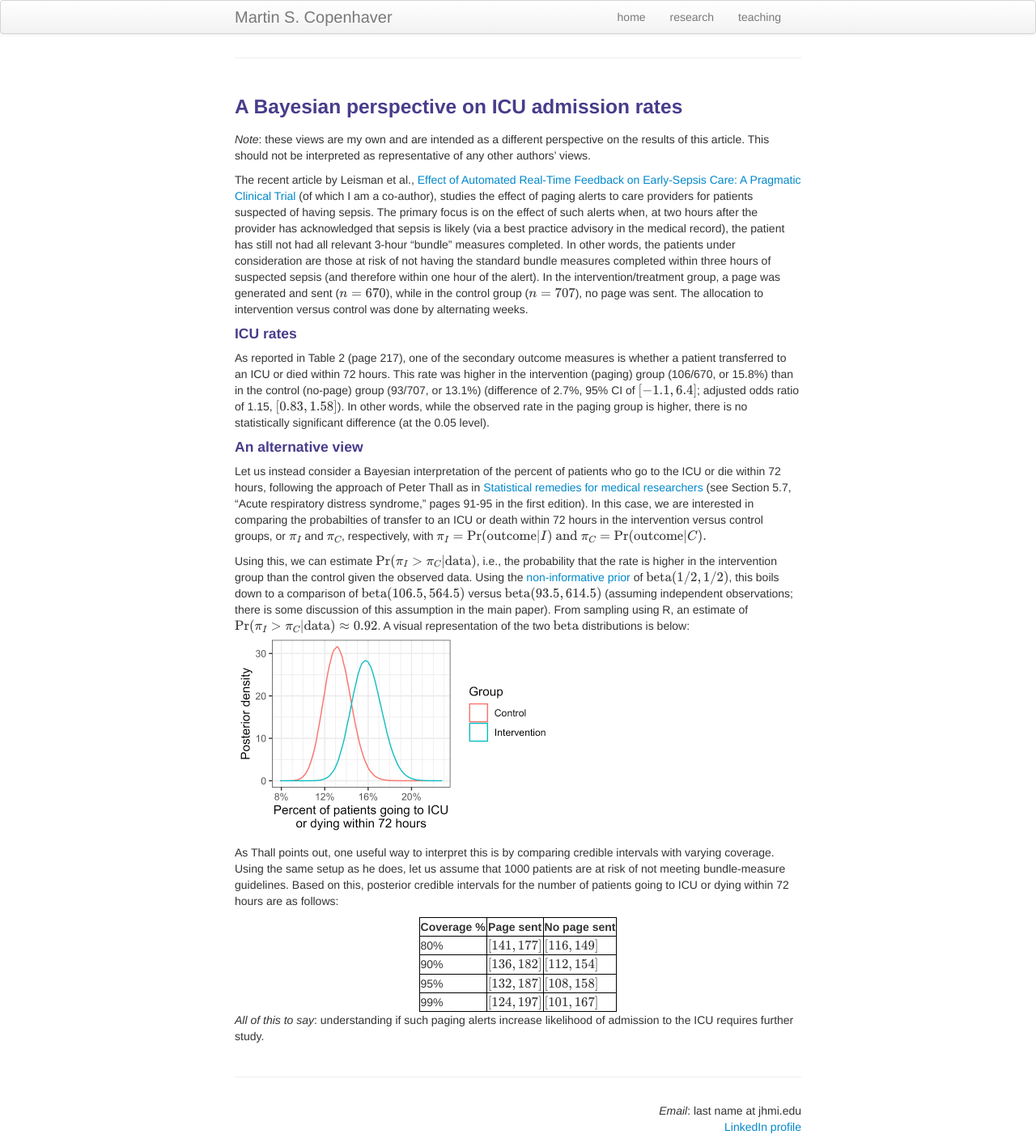
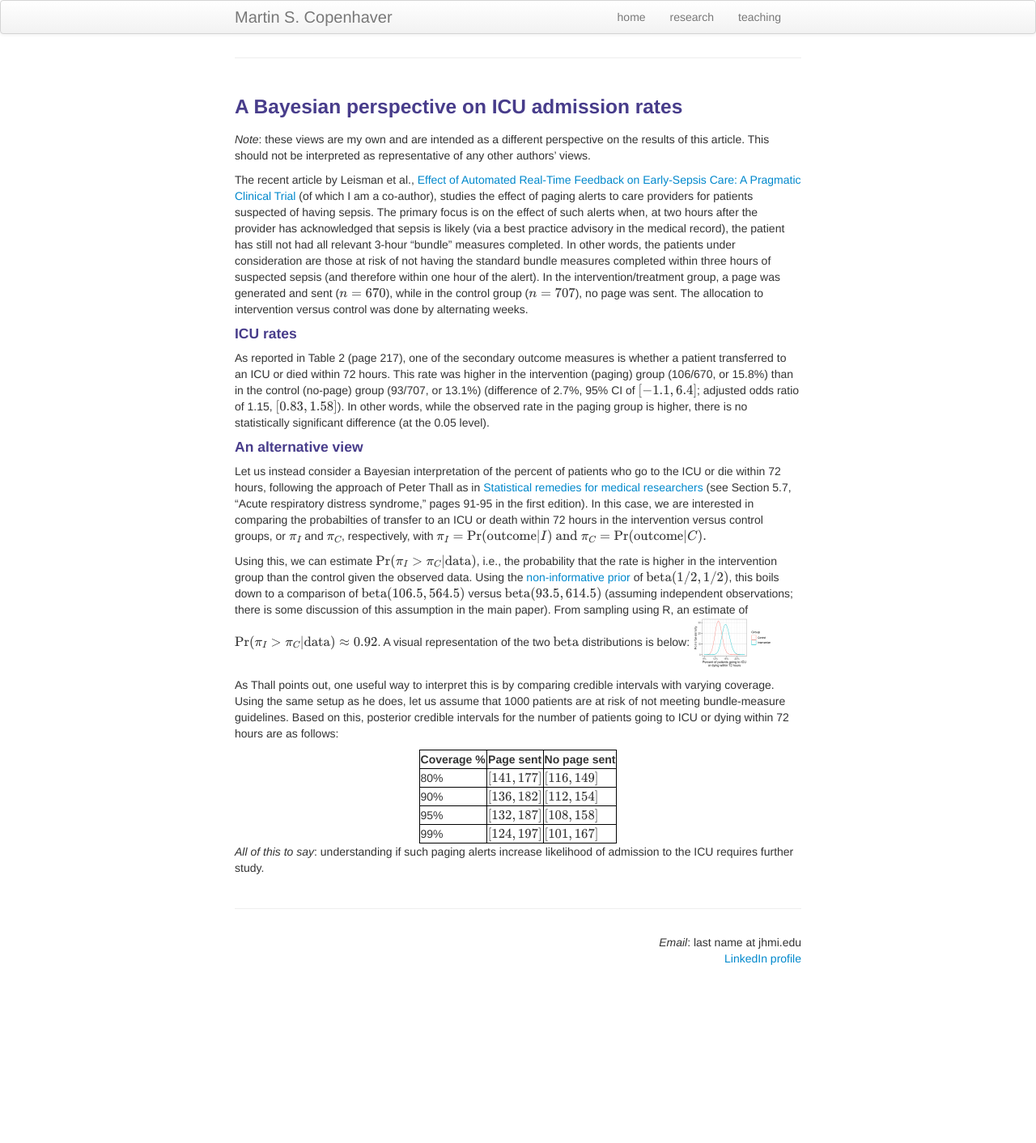
Before and after one commit to martincopenhaver/martincopenhaver.github.io, a Jekyll site: the page built from subpages/bayes-icu.md, in a window 1280 px wide. Shown: the whole page at 81% size. Built offline with Jekyll 4.4.1, drawn with Linux system fonts in a browser that asks for light colours; our own code applies the rules of GitHub Pages for plain Markdown files; formulas are drawn with MathJax 3; after the commit the page ends 1204 px from its top, so only the background shows below that.

Commit message:
Update bayes-icu.md

```diff
--- a/subpages/bayes-icu.md
+++ b/subpages/bayes-icu.md
@@ -18,7 +18,7 @@ As reported in Table 2 (page 217), one of the secondary outcome measures is whet
 Let us instead consider a Bayesian interpretation of the percent of patients who go to the ICU or die within 72 hours, following the approach of Peter Thall as in [Statistical remedies for medical researchers](https://link.springer.com/book/10.1007/978-3-030-43714-5) (see Section 5.7, "Acute respiratory distress syndrome," pages 91-95 in the first edition). In this case, we are interested in comparing the probabilties of transfer to an ICU or death within 72 hours in the intervention versus control groups, or $\pi_I$ and $\pi_C$, respectively, with $\pi_I = \text{Pr}(\text{outcome} | I)\text{ and }\pi_C = \text{Pr}(\text{outcome}|C).$
 
 Using this, we can estimate $\text{Pr}(\pi_I > \pi_C|\text{data})$, i.e., the probability that the rate is higher in the intervention group than the control given the observed data. Using the [non-informative prior](https://en.wikipedia.org/wiki/Beta_distribution) of $\text{beta}(1/2,1/2)$, this boils down to a comparison of $\text{beta}(106.5,564.5)$ versus $\text{beta}(93.5,614.5)$ (assuming independent observations; there is some discussion of this assumption in the main paper). From sampling using R, an estimate of $\text{Pr}(\pi_I > \pi_C | \text{data}) \approx 0.92$. A visual representation of the two $\text{beta}$ distributions is below:
-<img src="density.jpg" alt="Posterior distributions, intervention versus control" width="400" align="center">
+<img src="density.jpg" alt="Posterior distributions, intervention versus control" width="100" align="center">
 
 As Thall points out, one useful way to interpret this is by comparing credible intervals with varying coverage. Using the same setup as he does, let us assume that 1000 patients are at risk of not meeting bundle-measure guidelines. Based on this, posterior credible intervals for the number of patients going to ICU or dying within 72 hours are as follows:
 <table align="center">
```
